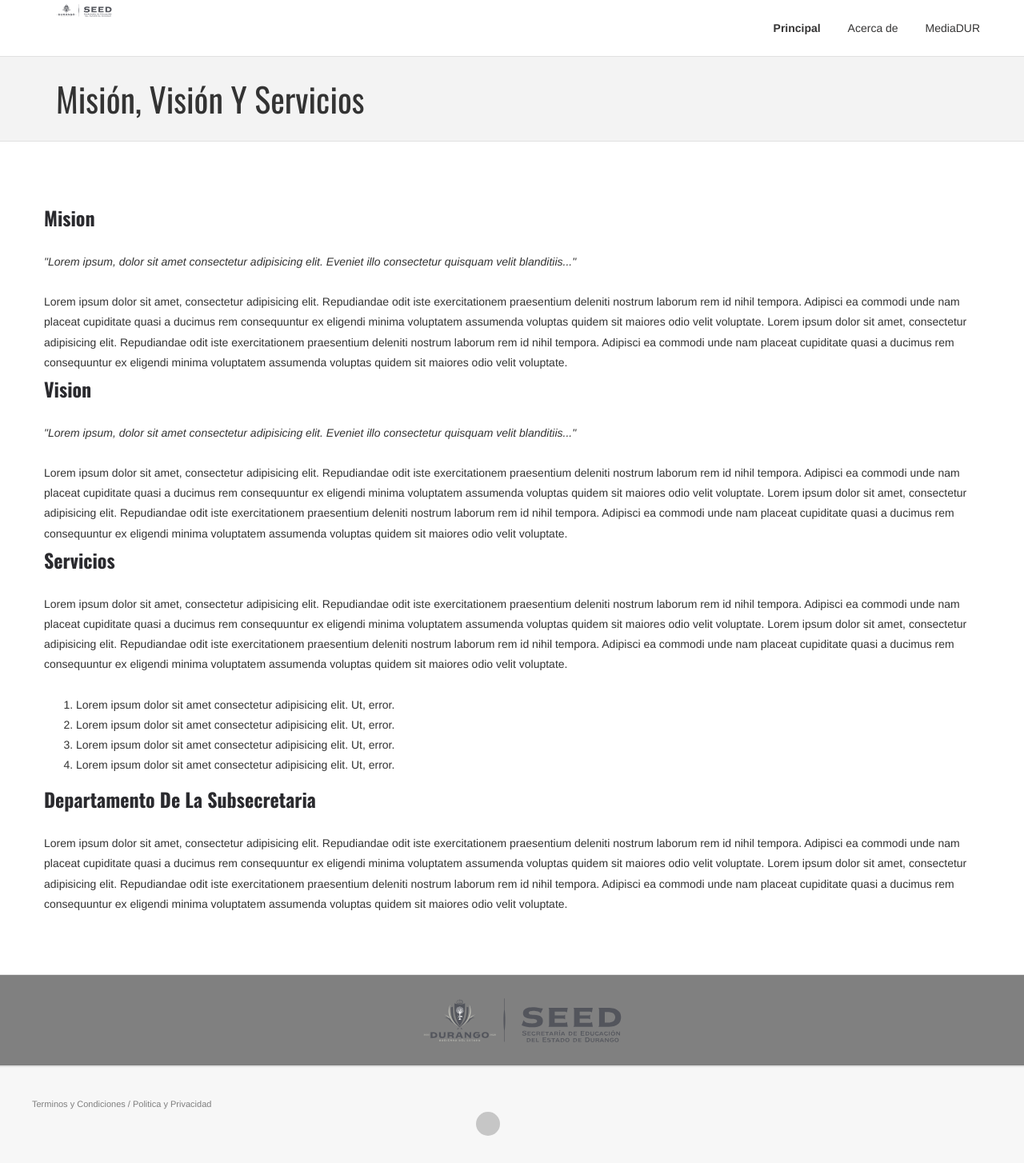
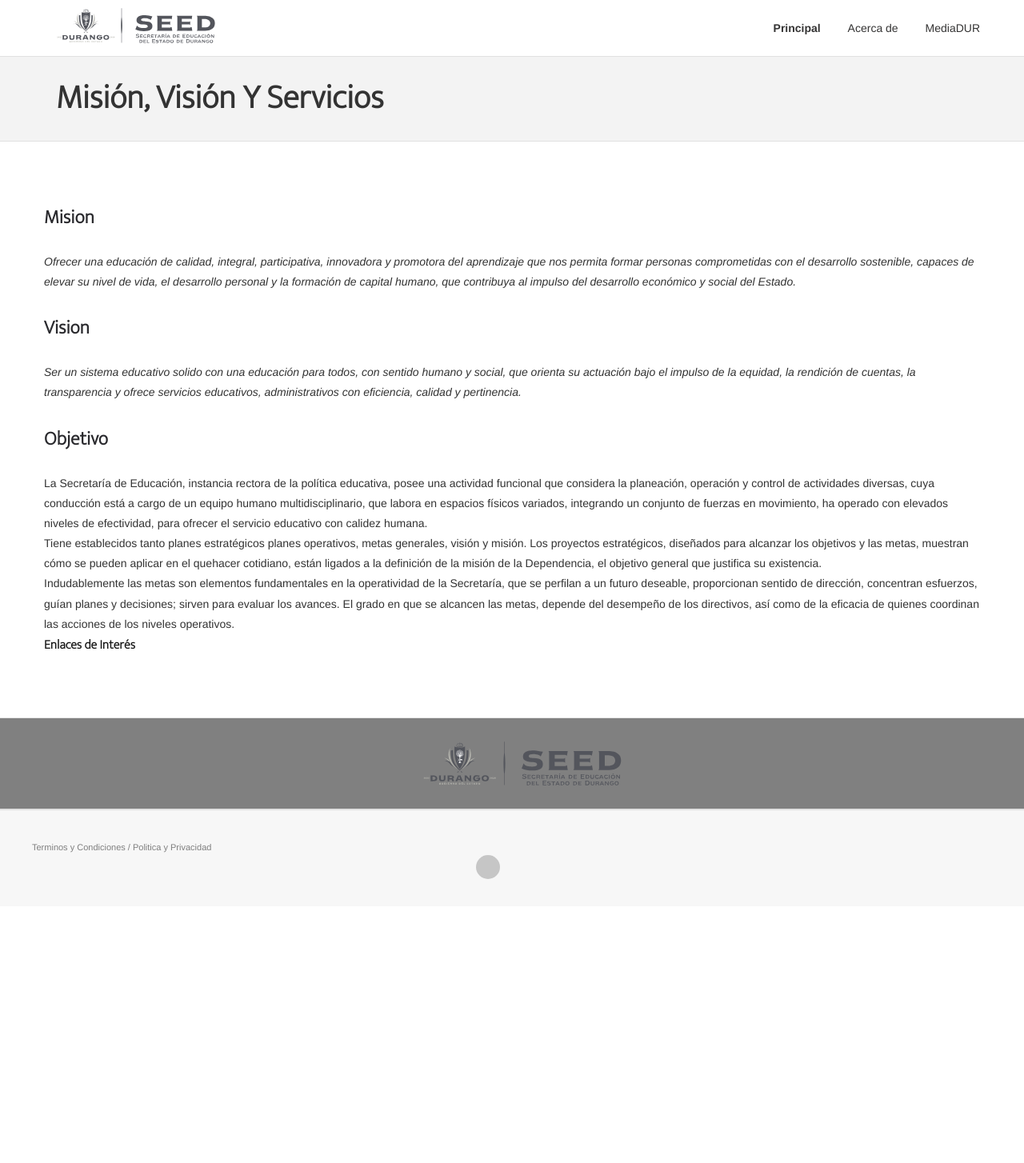
Before and after one commit to GustavoMayorgaGtz/EducaLaguna, a PHP site: page /DECIDE/Tabs/objetivos.php in a window 1280 px wide. Shown: the whole page at 80% size. After the commit the page ends 1099 px from the top, so only its background shows below. Run offline with PHP 8.4, Linux system fonts and the light colour scheme; some libraries are stand-ins or nearby versions; some web fonts are replaced.

Commit message:
Trabajo 10:56 pm

```diff
--- /dev/null
+++ b/Tabs/SubMediaDUR/style/objetivosstyle.css
@@ -0,0 +1,11 @@
+@import url('https://fonts.googleapis.com/css2?family=Mukta:wght@200&display=swap');
+.title-interes{
+    font-family: 'Mukta', sans-serif;
+    font-weight: bold;
+    font-size: 16px;
+}
+h4{
+    font-family: 'Mukta', sans-serif;
+    color: rgb(42, 42, 46);
+    font-weight: bold;
+}
--- a/Tabs/objetivos.php
+++ b/Tabs/objetivos.php
@@ -25,6 +25,8 @@
         <link href="../css/style.css" rel="stylesheet">
 		<link href="../css/responsive.css" rel="stylesheet">
         <link href="../css/color.css" rel="stylesheet">
+        <link rel="stylesheet" href="../components/navstyle.css">
+        <link rel="stylesheet" href="style/objetivosstyle.css">
     </head>
     <body>
         <div id="page">
@@ -52,36 +54,27 @@
             <!-- RELLENO-->
             <section class="page-section">
                 <div class="container">
-                    <h4 style="color: rgb(42, 42, 46); font-weight: bold;">Mision</h4>
+                    <h4 class="titles-im">Mision</h4>
                     <div class="row">
-                        <div class="col-md-12" style="font-style: italic">"Lorem ipsum, dolor sit amet consectetur adipisicing elit. Eveniet illo consectetur quisquam velit blanditiis..."</div>
+                        <div class="col-md-12" style="font-style: italic">Ofrecer una educación de calidad, integral, participativa, innovadora y promotora del aprendizaje que nos permita formar personas comprometidas con el desarrollo sostenible, capaces de elevar su nivel de vida, el desarrollo personal y la formación de capital humano, que contribuya al impulso del desarrollo económico y social del Estado.</div>
                     </div>
                     <br>
+                    <h4 class="titles-im">Vision</h4>
                     <div class="row">
-                        <div class="col-md-12">Lorem ipsum dolor sit amet, consectetur adipisicing elit. Repudiandae odit iste exercitationem praesentium deleniti nostrum laborum rem id nihil tempora. Adipisci ea commodi unde nam placeat cupiditate quasi a ducimus rem consequuntur ex eligendi minima voluptatem assumenda voluptas quidem sit maiores odio velit voluptate. Lorem ipsum dolor sit amet, consectetur adipisicing elit. Repudiandae odit iste exercitationem praesentium deleniti nostrum laborum rem id nihil tempora. Adipisci ea commodi unde nam placeat cupiditate quasi a ducimus rem consequuntur ex eligendi minima voluptatem assumenda voluptas quidem sit maiores odio velit voluptate.</div>
-                    </div>
-                    <h4 style="color: rgb(42, 42, 46); font-weight: bold;">Vision</h4>
-                    <div class="row">
-                        <div class="col-md-12" style="font-style: italic">"Lorem ipsum, dolor sit amet consectetur adipisicing elit. Eveniet illo consectetur quisquam velit blanditiis..."</div>
+                        <div class="col-md-12" style="font-style: italic">Ser un sistema educativo solido con una educación para todos, con sentido humano y social, que orienta su actuación bajo el impulso de la equidad, la rendición de cuentas, la transparencia y ofrece servicios educativos, administrativos con eficiencia, calidad y pertinencia.</div>
                     </div>
                     <br>
+                    <h4 class="titles-im">Objetivo</h4>
                     <div class="row">
-                        <div class="col-md-12">Lorem ipsum dolor sit amet, consectetur adipisicing elit. Repudiandae odit iste exercitationem praesentium deleniti nostrum laborum rem id nihil tempora. Adipisci ea commodi unde nam placeat cupiditate quasi a ducimus rem consequuntur ex eligendi minima voluptatem assumenda voluptas quidem sit maiores odio velit voluptate. Lorem ipsum dolor sit amet, consectetur adipisicing elit. Repudiandae odit iste exercitationem praesentium deleniti nostrum laborum rem id nihil tempora. Adipisci ea commodi unde nam placeat cupiditate quasi a ducimus rem consequuntur ex eligendi minima voluptatem assumenda voluptas quidem sit maiores odio velit voluptate.</div>
+                        <div class="col-md-12">La Secretaría de Educación, instancia rectora de la política educativa, posee una actividad funcional que considera la planeación, operación y control de actividades diversas, cuya conducción está a cargo de un equipo humano multidisciplinario, que labora en espacios físicos variados, integrando un conjunto de fuerzas en movimiento, ha operado con elevados niveles de efectividad, para ofrecer el servicio educativo con calidez humana.</div>
+                        <br>
+                        <div class="col-md-12">Tiene establecidos tanto planes estratégicos planes operativos, metas generales, visión y misión. Los proyectos estratégicos, diseñados para alcanzar los objetivos y las metas, muestran cómo se pueden aplicar en el quehacer cotidiano, están ligados a la definición de la misión de la Dependencia, el objetivo general que justifica su existencia.</div>
+                        <br>
+                        <div class="col-md-12">Indudablemente las metas son elementos fundamentales en la operatividad de la Secretaría, que se perfilan a un futuro deseable, proporcionan sentido de dirección, concentran esfuerzos, guían planes y decisiones; sirven para evaluar los avances. El grado en que se alcancen las metas, depende del desempeño de los directivos, así como de la eficacia de quienes coordinan las acciones de los niveles operativos.</div>
                     </div>
-                    <h4 style="color: rgb(42, 42, 46); font-weight: bold;">Servicios</h4>
-                    <div class="row">
-                        <div class="col-md-12">Lorem ipsum dolor sit amet, consectetur adipisicing elit. Repudiandae odit iste exercitationem praesentium deleniti nostrum laborum rem id nihil tempora. Adipisci ea commodi unde nam placeat cupiditate quasi a ducimus rem consequuntur ex eligendi minima voluptatem assumenda voluptas quidem sit maiores odio velit voluptate. Lorem ipsum dolor sit amet, consectetur adipisicing elit. Repudiandae odit iste exercitationem praesentium deleniti nostrum laborum rem id nihil tempora. Adipisci ea commodi unde nam placeat cupiditate quasi a ducimus rem consequuntur ex eligendi minima voluptatem assumenda voluptas quidem sit maiores odio velit voluptate.</div>
-                    </div>
-                    <br>
-                    <ol>
-                        <li>Lorem ipsum dolor sit amet consectetur adipisicing elit. Ut, error.</li>
-                        <li>Lorem ipsum dolor sit amet consectetur adipisicing elit. Ut, error.</li>
-                        <li>Lorem ipsum dolor sit amet consectetur adipisicing elit. Ut, error.</li>
-                        <li>Lorem ipsum dolor sit amet consectetur adipisicing elit. Ut, error.</li>
-                      </ol>
-                    <h4 style="color: rgb(42, 42, 46); font-weight: bold;">Departamento de la subsecretaria</h4>
-                    <div class="row">
-                        <div class="col-md-12">Lorem ipsum dolor sit amet, consectetur adipisicing elit. Repudiandae odit iste exercitationem praesentium deleniti nostrum laborum rem id nihil tempora. Adipisci ea commodi unde nam placeat cupiditate quasi a ducimus rem consequuntur ex eligendi minima voluptatem assumenda voluptas quidem sit maiores odio velit voluptate. Lorem ipsum dolor sit amet, consectetur adipisicing elit. Repudiandae odit iste exercitationem praesentium deleniti nostrum laborum rem id nihil tempora. Adipisci ea commodi unde nam placeat cupiditate quasi a ducimus rem consequuntur ex eligendi minima voluptatem assumenda voluptas quidem sit maiores odio velit voluptate.</div>
+                    <li class="title-interes"><a >Enlaces de Interés</a></li>
+                    <div>
+                        <div></div>
                     </div>
                 </div>
             </section>
--- a/index.php
+++ b/index.php
@@ -27,6 +27,7 @@
     <link href="css/responsive.css" rel="stylesheet">
     <link href="css/color.css" rel="stylesheet">
     <link href="css/index.css" rel="stylesheet">
+    <link rel="stylesheet" href="components/navstyle.css">
 </head>
 
 <body>
```
Also changed, not shown: css/index.css (+5 -2 lines), rs-plugin/images/DurangoDigital.png (added), rs-plugin/images/IDAIP.jpg (added), rs-plugin/images/Inai.png (added), rs-plugin/images/SECOED.svg (added), rs-plugin/images/durangogob.svg (added), rs-plugin/images/transparencia.png (added).
